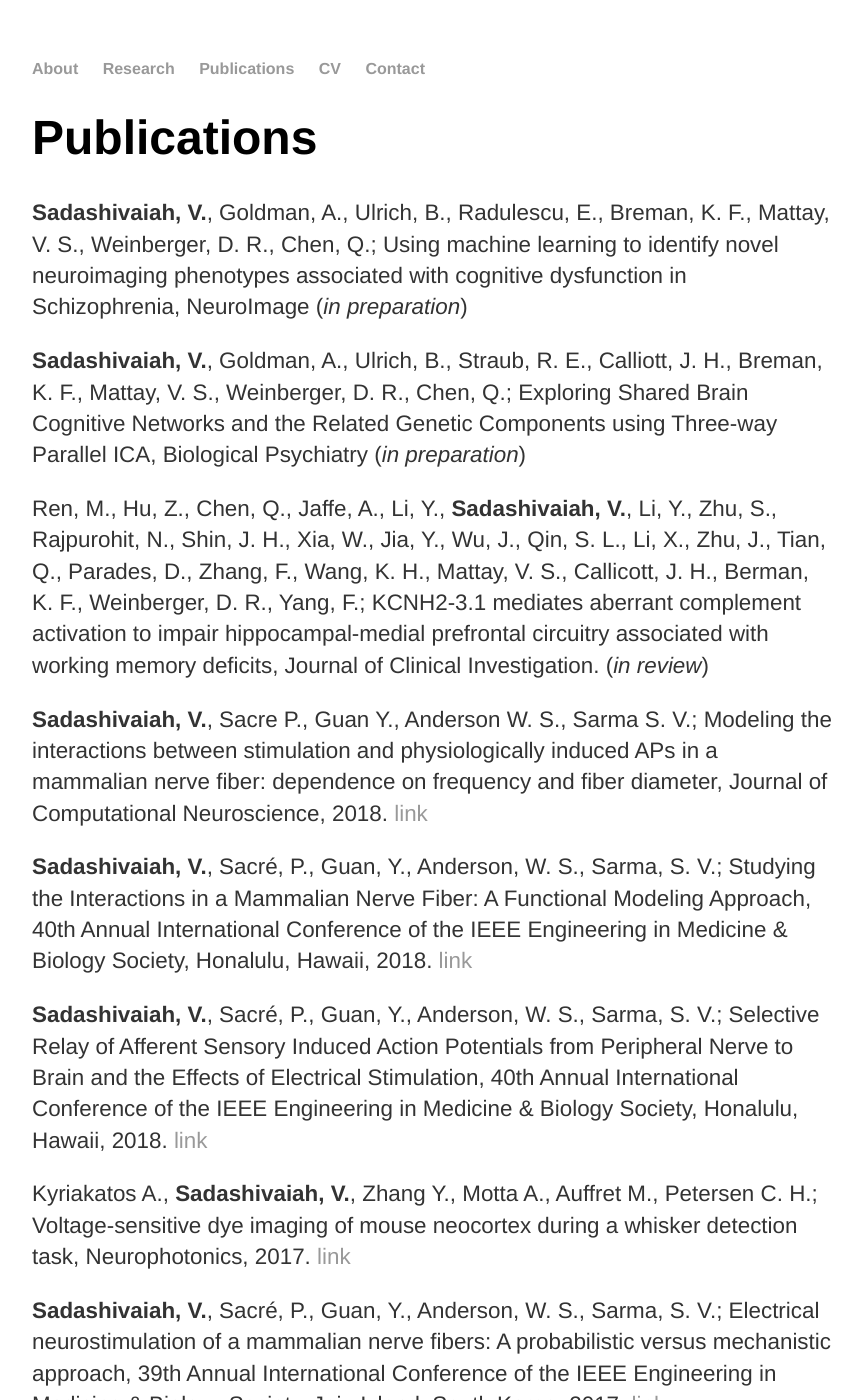
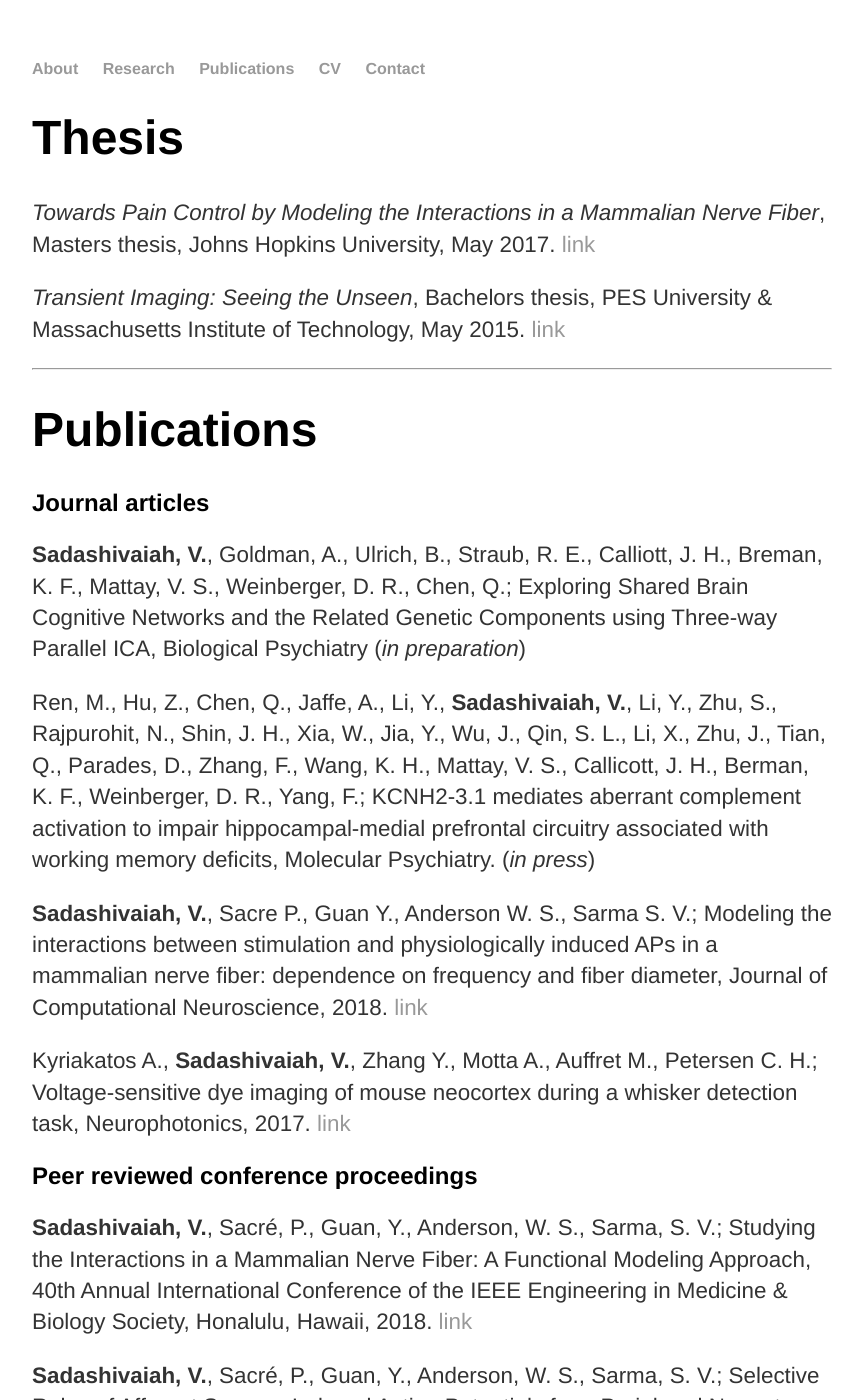
Before and after one commit to vjysd/vjysd.github.io, a Jekyll site: the page built from publications/index.md, in a window 1280 px wide and 1400 px high. Shown: the whole window, without its empty margins (208-1071 px from the left). Built offline with Jekyll 4.4.1, drawn with Linux system fonts in a browser that asks for light colours; comment, search, counter and statistics services are not loaded; some of the changed text lies outside the part shown.

Commit message:
Updated designation and description

```diff
--- a/publications/index.md
+++ b/publications/index.md
@@ -2,22 +2,33 @@
 layout: default
 title: Vijay's Publications
 ---
+# Thesis
+
+*Towards Pain Control by Modeling the Interactions in a Mammalian Nerve Fiber*, Masters thesis, Johns Hopkins University, May 2017. [link](https://github.com/vjysd/thesis/blob/master/Masters_Thesis.pdf)
+
+*Transient Imaging: Seeing the Unseen*, Bachelors thesis, PES University & Massachusetts Institute of Technology, May 2015. [link](https://github.com/vjysd/thesis/blob/master/Bachelors_Thesis.pdf)
+
+---
 
 # Publications
 
-**Sadashivaiah, V.**, Goldman, A., Ulrich, B., Radulescu, E., Breman, K. F., Mattay, V. S., Weinberger, D. R., Chen, Q.; Using machine learning to identify novel neuroimaging phenotypes associated with cognitive dysfunction in Schizophrenia, NeuroImage (*in preparation*)
+## Journal articles
+
+<!-- **Sadashivaiah, V.**, Goldman, A., Ulrich, B., Radulescu, E., Breman, K. F., Mattay, V. S., Weinberger, D. R., Chen, Q.; Using machine learning to identify novel neuroimaging phenotypes associated with cognitive dysfunction in Schizophrenia, NeuroImage (*in preparation*) -->
 
 **Sadashivaiah, V.**, Goldman, A., Ulrich, B., Straub, R. E., Calliott, J. H., Breman, K. F., Mattay, V. S., Weinberger, D. R., Chen, Q.; Exploring Shared Brain Cognitive Networks and the Related Genetic Components using Three-way Parallel ICA, Biological Psychiatry (*in preparation*)
 
-Ren, M., Hu, Z., Chen, Q., Jaffe, A., Li, Y., **Sadashivaiah, V.**, Li, Y., Zhu, S., Rajpurohit, N., Shin, J. H., Xia, W., Jia, Y., Wu, J., Qin, S. L., Li, X., Zhu, J., Tian, Q., Parades, D., Zhang, F., Wang, K. H., Mattay, V. S., Callicott, J. H., Berman, K. F., Weinberger, D. R., Yang, F.; KCNH2-3.1 mediates aberrant complement activation to impair hippocampal-medial prefrontal circuitry associated with working memory deficits, Journal of Clinical Investigation. (*in review*)
+Ren, M., Hu, Z., Chen, Q., Jaffe, A., Li, Y., **Sadashivaiah, V.**, Li, Y., Zhu, S., Rajpurohit, N., Shin, J. H., Xia, W., Jia, Y., Wu, J., Qin, S. L., Li, X., Zhu, J., Tian, Q., Parades, D., Zhang, F., Wang, K. H., Mattay, V. S., Callicott, J. H., Berman, K. F., Weinberger, D. R., Yang, F.; KCNH2-3.1 mediates aberrant complement activation to impair hippocampal-medial prefrontal circuitry associated with working memory deficits, Molecular Psychiatry. (*in press*)
 
 **Sadashivaiah, V.**, Sacre P., Guan Y., Anderson W. S., Sarma S. V.; Modeling the interactions between stimulation and physiologically induced APs in a mammalian nerve fiber: dependence on frequency and fiber diameter, Journal of Computational Neuroscience, 2018. [link](https://doi.org/10.1007/s10827-018-0703-y)
+
+Kyriakatos A., **Sadashivaiah, V.**, Zhang Y., Motta A., Auffret M., Petersen C. H.; Voltage-sensitive dye imaging of mouse neocortex during a whisker detection task, Neurophotonics, 2017. [link](https://doi.org/10.1117/1.NPh.4.3.031204)
+
+## Peer reviewed conference proceedings
 
 **Sadashivaiah, V.**, Sacré, P., Guan, Y., Anderson, W. S., Sarma, S. V.; Studying the Interactions in a Mammalian Nerve Fiber: A Functional Modeling Approach, 40th Annual International Conference of the IEEE Engineering in Medicine & Biology Society, Honalulu, Hawaii, 2018. [link](https://ieeexplore.ieee.org/document/8512975)
 
 **Sadashivaiah, V.**, Sacré, P., Guan, Y., Anderson, W. S., Sarma, S. V.; Selective Relay of Afferent Sensory Induced Action Potentials from Peripheral Nerve to Brain and the Effects of Electrical Stimulation, 40th Annual International Conference of the IEEE Engineering in Medicine & Biology Society, Honalulu, Hawaii, 2018. [link](https://ieeexplore.ieee.org/document/8513029)
-
-Kyriakatos A., **Sadashivaiah, V.**, Zhang Y., Motta A., Auffret M., Petersen C. H.; Voltage-sensitive dye imaging of mouse neocortex during a whisker detection task, Neurophotonics, 2017. [link](https://doi.org/10.1117/1.NPh.4.3.031204)
 
 **Sadashivaiah, V.**, Sacré, P., Guan, Y., Anderson, W. S., Sarma, S. V.; Electrical neurostimulation of a mammalian nerve fibers: A probabilistic versus mechanistic approach, 39th Annual International Conference of the IEEE Engineering in Medicine & Biology Society, Jeju Island, South Korea, 2017. [link](https://doi.org/10.1109/EMBC.2017.8037701)
 
@@ -25,9 +36,8 @@ Gunnarsdottir, K., **Sadashivaiah, V.**, Kerr, M., Santaniello, S., Sarma, S. V.
 
 Das, A., Swedish, T., Wahi, A., Moufarrej, M., Noland, M., Gurry, T., Michel, E. M., Aksel, D., Wagh, S., **Sadashivaiah, V.**, Zhang, X., Raskar, R.; Mobile phone based mini-spectrometer for rapid screening of skin cancer. Proc. SPIE 9482, Next-Generation Spectroscopic Technologies VIII, 94820M (June 3, 2015). [link](https://doi.org/10.1117/12.2182191)
 
----
 
-# Presentations
+## Conference presentations
 
 **Sadashivaiah, V.**, Goldman, A., Ulrich, B., Radulescu, E., Breman, K. F., Mattay, V. S., Weinberger, D. R., Chen, Q.; Using machine learning to identify novel neuroimaging phenotypes associated with cognitive dysfunction in Schizophrenia, 48th Annual Meeting of Society for Neuroscience, San Diego, CA, 2018. *Oral*
 
@@ -42,9 +52,3 @@ Ren, M., Chen, Q., **Sadashivaiah, V.**, Li, Y., Zhu, S., Mezeivtch, K., Hu, Z.,
 Pavan, K. R., Rao, S. A., Rao, V. V., Bongale, V. A., **Sadashivaiah, V.**; Real Time Non-Invasive Cardiac Health Monitoring System,  International Conference on Emergency Medical Service Systems - Innovation & Entrepreneurship in Healthcare, AIIMS, New Delhi, India. October 2013. *Oral*
 
 ---
-
-# Thesis
-
-*Towards Pain Control by Modeling the Interactions in a Mammalian Nerve Fiber*, Masters thesis, Johns Hopkins University, May 2017. [link](https://github.com/vjysd/thesis/blob/master/Masters_Thesis.pdf)
-
-*Transient Imaging: Seeing the Unseen*, Bachelors thesis, PES University & Massachusetts Institute of Technology, May 2015. [link](https://github.com/vjysd/thesis/blob/master/Bachelors_Thesis.pdf)
```
Also changed, not shown: index.md (+2 -2 lines).
